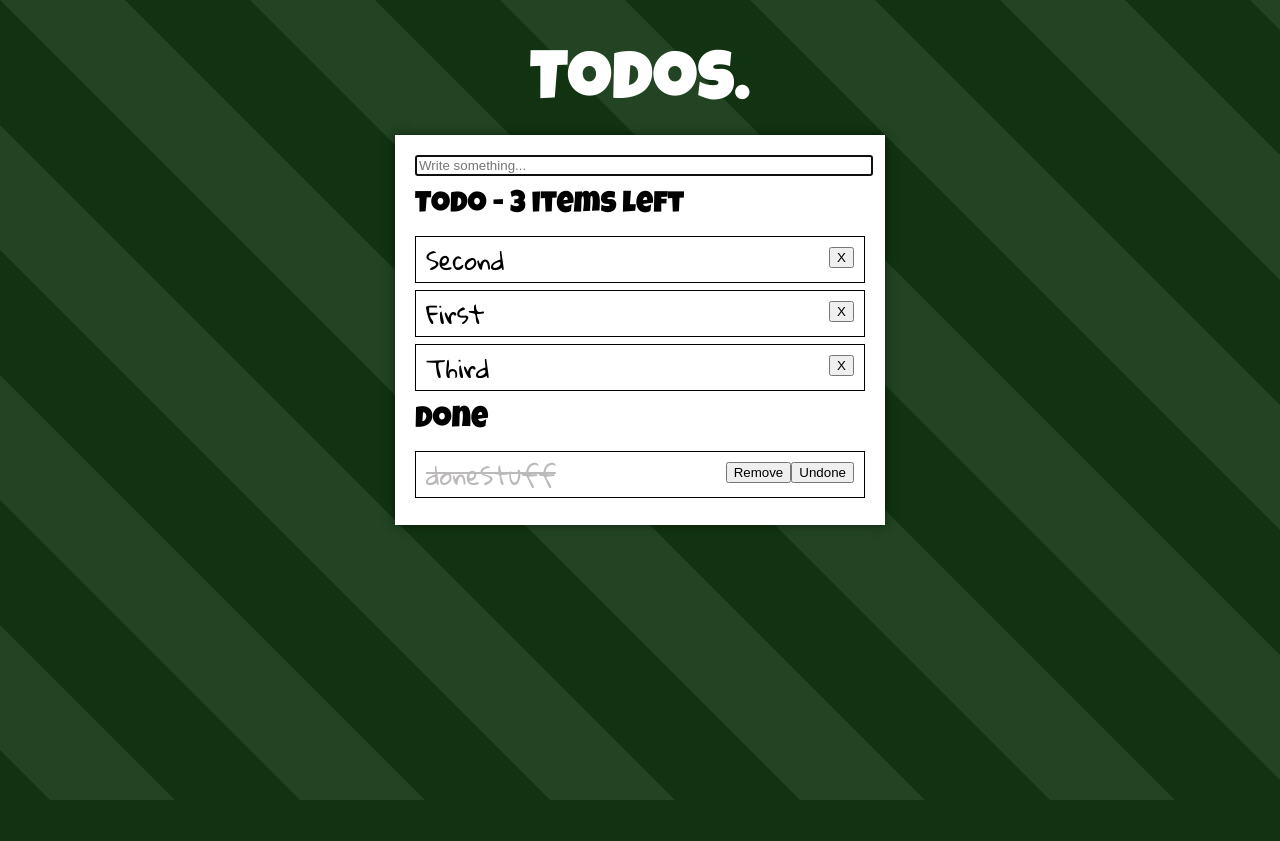
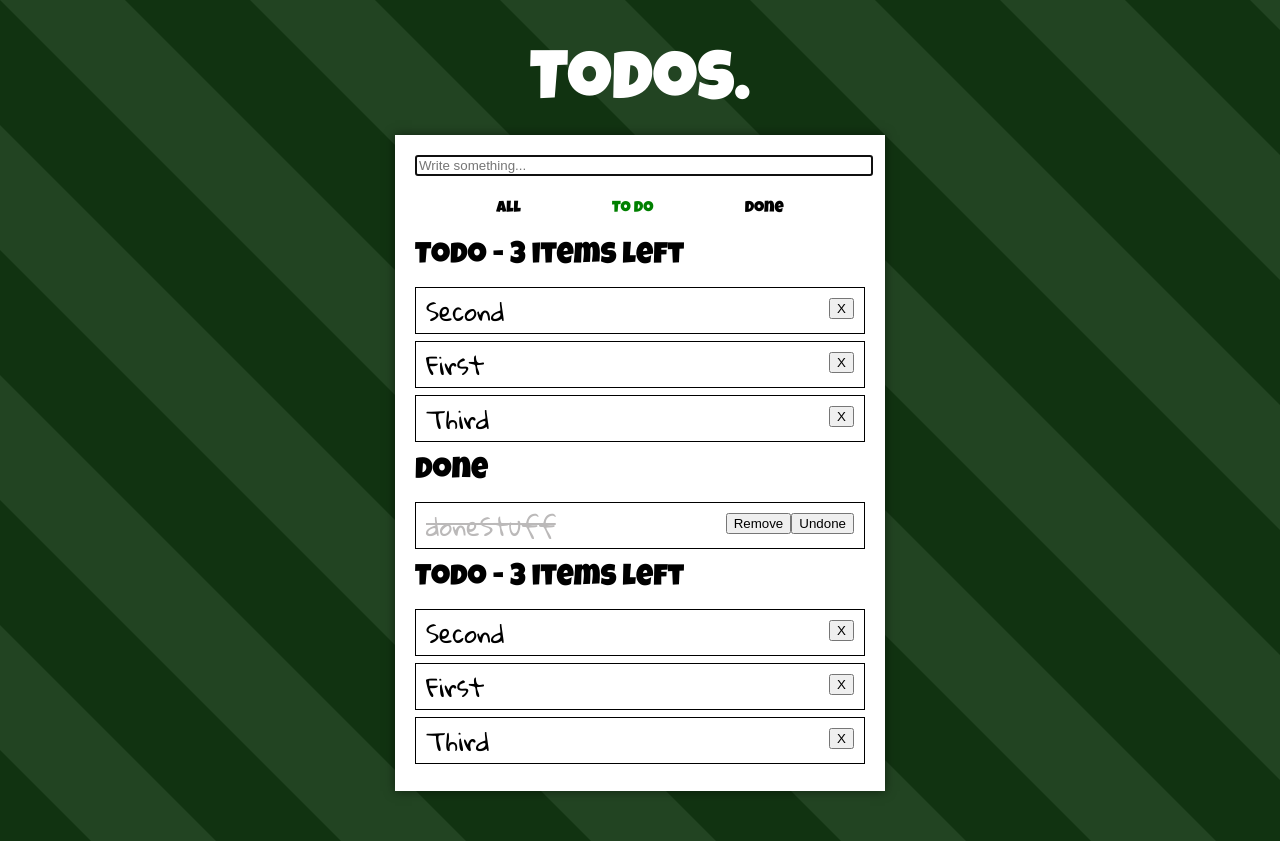
Before and after one commit to amerre/Todo_app, a Vue app: page /todo in a window 1280 px wide. Before the commit the page ends 800 px from the top, so only its background shows below. Built offline with nearby package versions, Linux system fonts and the light colour scheme.

Commit message:
♻  Reorganize css, router and components

```diff
--- a/package.json
+++ b/package.json
@@ -9,7 +9,7 @@
   },
   "dependencies": {
     "vue": "^2.5.21",
-    "vue-router": "^3.0.1",
+    "vue-router": "^3.0.2",
     "vuex": "^3.0.1"
   },
   "devDependencies": {
--- a/src/App.vue
+++ b/src/App.vue
@@ -2,10 +2,16 @@
   <div id="app">
     <h1>Todos.</h1>
     <div id="wrapper">
-      <!-- Programmer vue-router -->
+      <!-- Input bar -->
       <app-add></app-add>
-      <app-todo></app-todo>
-      <app-done></app-done>
+      <!-- Nav bar -->
+      <app-nav></app-nav>
+      <!-- Todo items -->
+      <app-todo v-if="$store.state.show"></app-todo>
+      <!-- Done items -->
+      <app-done v-if="$store.state.show"></app-done>
+      <!-- Only Todo or Done items -->
+      <router-view></router-view>
     </div>
   </div>
 </template>
@@ -14,20 +20,22 @@
 import Todo from "./components/Todo.vue";
 import Done from "./components/Done.vue";
 import Add from "./components/Add.vue";
+import Nav from "./components/Nav.vue";
 
 export default {
   components: {
     appTodo: Todo,
     appDone: Done,
-    appAdd: Add
+    appAdd: Add,
+    appNav: Nav
   }
 };
 </script>
 
 <style lang="scss">
-@import "./assets/reset.css";
-@import "./assets/background.css";
-@import "./assets/texts.css";
+@import "./assets/styles/reset.css";
+@import "./assets/styles/background.css";
+@import "./assets/styles/texts.css";
 
 #app {
   flex-direction: column;
--- a/src/assets/texts.css
+++ b/src/assets/styles/texts.css
@@ -1,4 +1,4 @@
-h1, h3 {
+h1, h3, .nav {
   font-family: 'Luckiest Guy', cursive;
 }
 h1 {
@@ -10,6 +10,20 @@
   margin: 15px auto;
   font-size: 30px;
 }
+input {
+  margin-bottom: 15px;
+}
+.router-link {
+  padding: 10px;
+  color: inherit;
+  text-decoration: inherit;
+}
+.router-link:hover {
+  color: green;
+}
+.router-link-exact-active {
+  color:green;
+}
 .done,
 .todo {
   font-family: 'Gloria Hallelujah', cursive;
@@ -17,5 +31,4 @@
   border: 0.2px solid black;
   margin: 7px auto;
   padding: 10px;
-
 }
--- a/src/components/Done.vue
+++ b/src/components/Done.vue
@@ -1,6 +1,7 @@
 <template>
   <div>
-    <h3>Done</h3>
+    <h3 v-if="this.$store.state.doneTasks.length > 0">Done</h3>
+    <h3 v-else>You did nothing</h3>
     <span v-for="task in this.$store.state.doneTasks" v-bind:key="task">
       <p class="done">
         {{ task }}
--- /dev/null
+++ b/src/components/Nav.vue
@@ -0,0 +1,15 @@
+<template>
+  <div class="nav">
+    <router-link class="router-link" to="/" @click.native="$store.state.show = true">All</router-link>
+    <router-link class="router-link" to="/todo" @click.native="$store.state.show = false">To do</router-link>
+    <router-link class="router-link" to="/done" @click.native="$store.state.show = false">Done</router-link>
+  </div>
+</template>
+
+<style>
+.nav {
+  display: flex;
+  justify-content: space-evenly;
+  position: relative;
+}
+</style>
--- a/src/components/Todo.vue
+++ b/src/components/Todo.vue
@@ -1,6 +1,9 @@
 <template>
   <div>
-    <h3>Todo - {{ this.$store.state.toDoTasks.length }} items left</h3>
+    <h3
+      v-if="this.$store.state.toDoTasks.length > 0"
+    >Todo - {{ this.$store.state.toDoTasks.length }} items left</h3>
+    <h3 v-else>Nothing to do</h3>
     <span v-for="task in this.$store.state.toDoTasks" v-bind:key="task">
       <p class="todo">
         {{ task }}
--- a/src/main.js
+++ b/src/main.js
@@ -1,20 +1,41 @@
+// MODULES
 import Vue from "vue";
 import App from "./App.vue";
 import Vuex from "vuex";
+import VueRouter from "vue-router";
 
+// Components
+import Todo from "./components/Todo.vue";
+import Done from "./components/Done.vue";
+
+// INIT
 Vue.config.productionTip = false;
+Vue.use(Vuex);
+Vue.use(VueRouter);
 
-Vue.use(Vuex);
-
+// VUEX STORE
 const store = new Vuex.Store({
   state: {
     toDoTasks: ["Second", "First", "Third"],
     doneTasks: ["doneStuff"],
-    addThis: ""
+    addThis: "",
+    show: true
   }
 });
 
+// ROUTER
+const routes = [
+  { path: "/todo", component: Todo },
+  { path: "/done", component: Done }
+];
+const router = new VueRouter({
+  mode: "history",
+  routes
+});
+
+// VUE INSTANCE
 new Vue({
+  router,
   store,
   render: h => h(App)
 }).$mount("#app");
```
Also changed, not shown: src/assets/styles/background.css (renamed from src/assets/background.css), src/assets/styles/reset.css (renamed from src/assets/reset.css).
